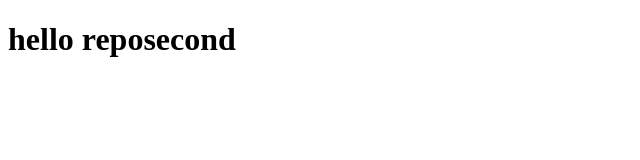
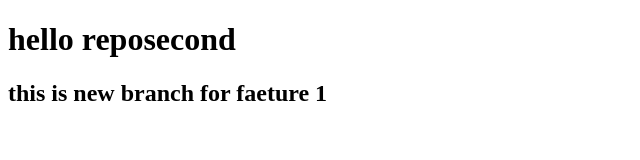
Before and after one commit to RaashidMalla131/localrepo, a plain HTML site: page index.html in a window 1280 px wide. Shown: the whole page, without its empty margins (0-640 px from the left). Drawn offline with Linux system fonts and the light colour scheme.

Commit message:
add new para

```diff
--- a/index.html
+++ b/index.html
@@ -7,5 +7,6 @@
 </head>
 <body>
     <h1>hello reposecond</h1>
+    <h2>this is new branch for faeture 1</h2>
 </body>
 </html>
```
